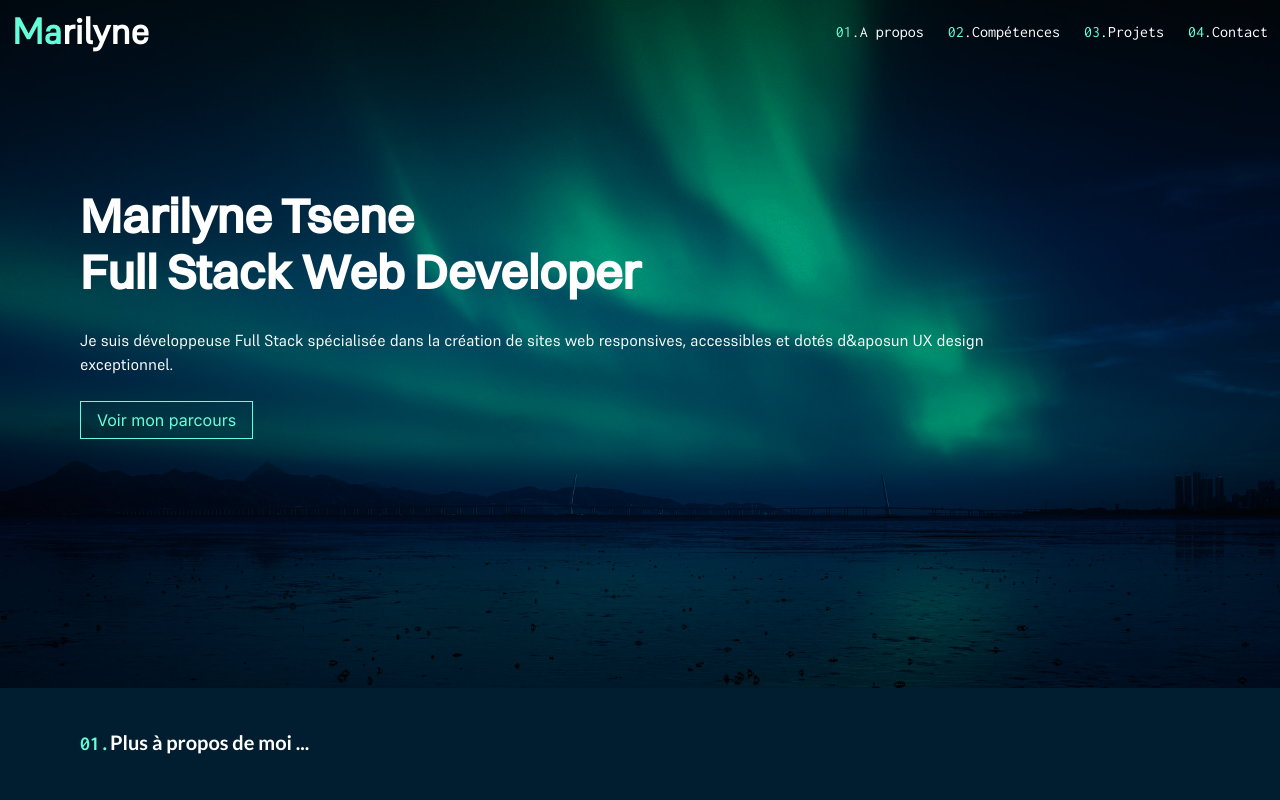
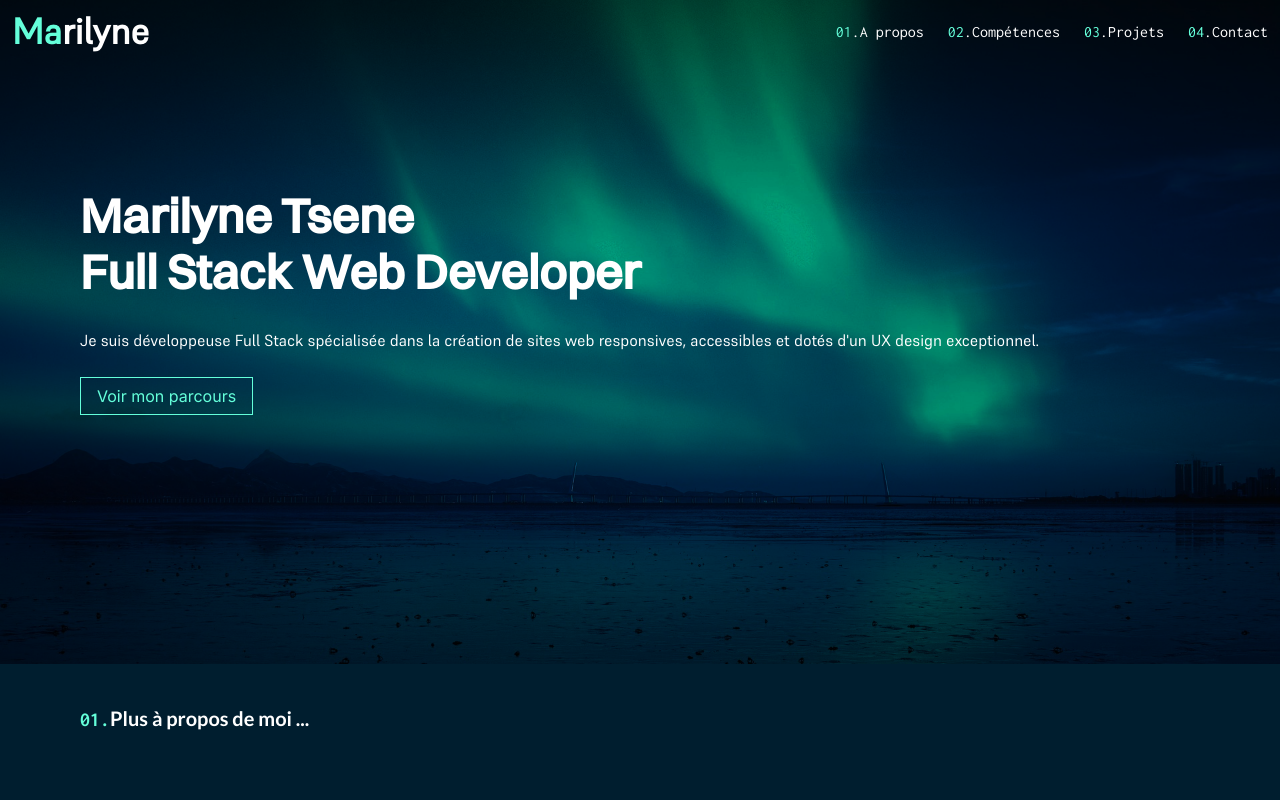
Before and after one commit to FujiminoDeliaMary/Portfolio-v2, a Next.js app: page / in a window 1280 px wide. Shown: the top 800 px of the page. Built offline with nearby package versions, Linux system fonts and the light colour scheme.

Commit message:
changement du sous-titre du header

```diff
--- a/src/components/Header.jsx
+++ b/src/components/Header.jsx
@@ -98,7 +98,7 @@ const Header = () => {
             Marilyne Tsene<br /><span className=''>Full Stack Web Developer</span>
           </h1>
           <h2 className={`${supreme.className} mb-8`}>
-            Je suis développeuse Full Stack spécialisée dans la création de sites web responsives, accessibles et dotés d&aposun UX design exceptionnel.
+            Je suis développeuse Full Stack spécialisée dans la création de sites web responsives, accessibles et dotés d&apos;un UX design exceptionnel.
           </h2>
 
           <a href="CVAlternanceMarilyne.pdf" download="CVMarilyneTSENE.pdf" className='border border-solid text-green border-green px-4 py-2 w-fit'>Voir mon parcours</a>
```
